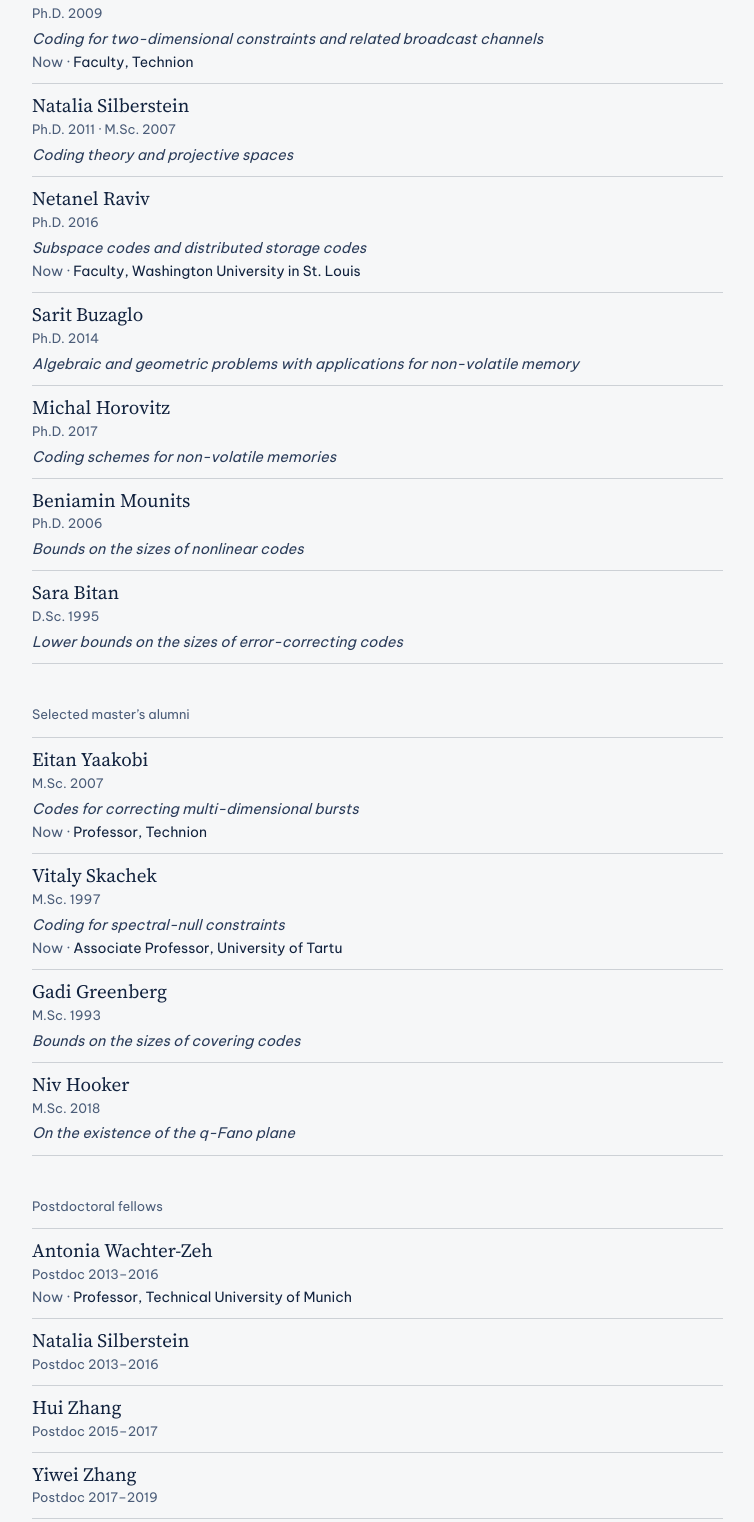
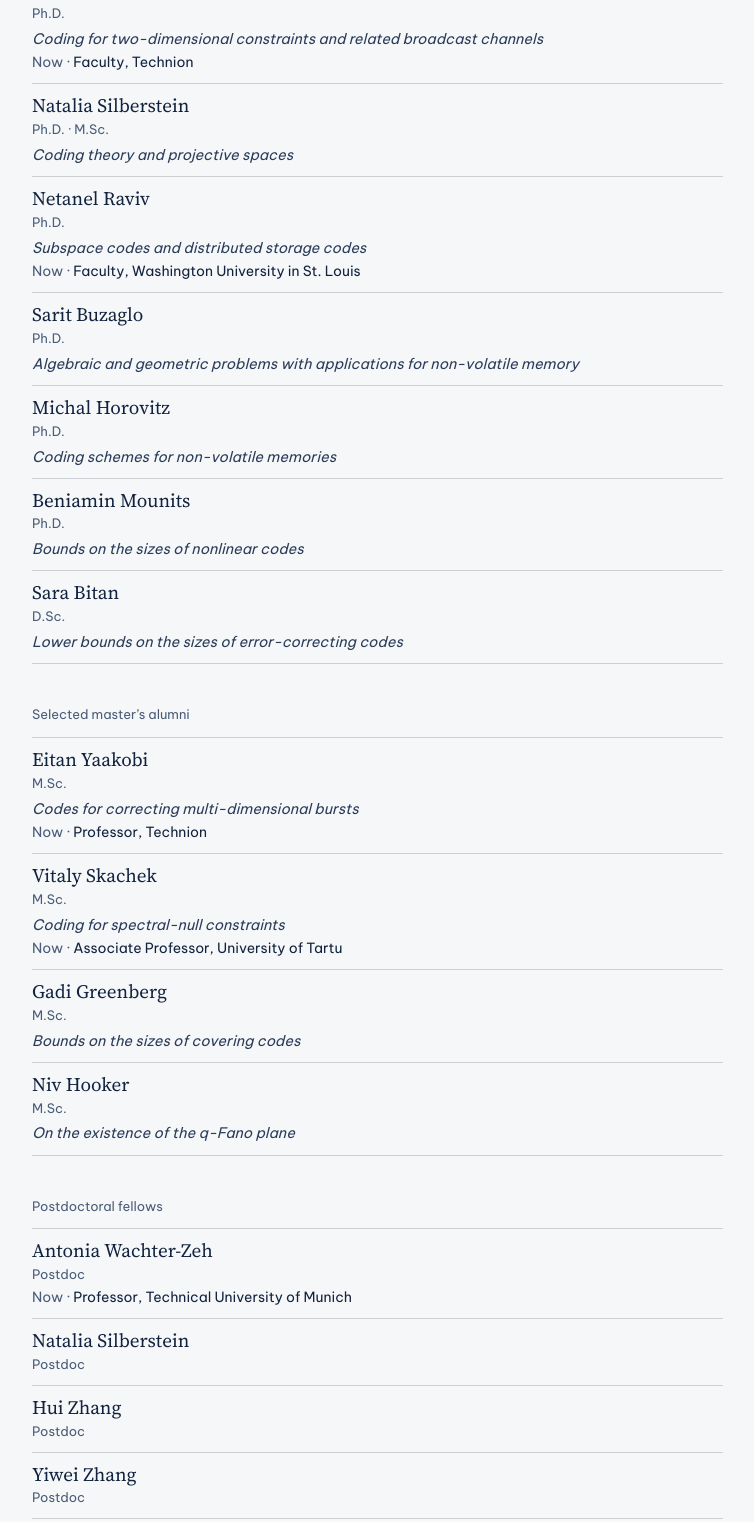
Before and after one commit to Fisv/Mini-Course-and-Workshop-on-Coding-theory-and-Combinatorics, a plain HTML site: page etzion.html in a window 1280 px wide. Shown: the part 2252-3774 px from the top of the page, without its empty margins (426-1180 px from the left). Drawn offline with Linux system fonts and the light colour scheme.

Commit message:
Fix Dau Son Hoang's name and drop years from alumni lists
Co-Authored-By: Claude Opus 5.5 <noreply@anthropic.com>

```diff
--- a/etzion.html
+++ b/etzion.html
@@ -82,28 +82,28 @@
       <div>
           <p class="sub">Doctoral alumni</p>
           <ol class="alumni">
-            <li><span class="alumni__name">Moshe Schwartz</span><span class="alumni__meta">Ph.D. 2004 · M.Sc. 1998</span><span class="alumni__thesis">Tilings, anticodes, and two-dimensional coding</span></li>
-            <li><span class="alumni__name">Ido Tal</span><span class="alumni__meta">Ph.D. 2009</span><span class="alumni__thesis">Coding for two-dimensional constraints and related broadcast channels</span><span class="alumni__now">Faculty, Technion</span></li>
-            <li><span class="alumni__name">Natalia Silberstein</span><span class="alumni__meta">Ph.D. 2011 · M.Sc. 2007</span><span class="alumni__thesis">Coding theory and projective spaces</span></li>
-            <li><span class="alumni__name">Netanel Raviv</span><span class="alumni__meta">Ph.D. 2016</span><span class="alumni__thesis">Subspace codes and distributed storage codes</span><span class="alumni__now">Faculty, Washington University in St. Louis</span></li>
-            <li><span class="alumni__name">Sarit Buzaglo</span><span class="alumni__meta">Ph.D. 2014</span><span class="alumni__thesis">Algebraic and geometric problems with applications for non-volatile memory</span></li>
-            <li><span class="alumni__name">Michal Horovitz</span><span class="alumni__meta">Ph.D. 2017</span><span class="alumni__thesis">Coding schemes for non-volatile memories</span></li>
-            <li><span class="alumni__name">Beniamin Mounits</span><span class="alumni__meta">Ph.D. 2006</span><span class="alumni__thesis">Bounds on the sizes of nonlinear codes</span></li>
-            <li><span class="alumni__name">Sara Bitan</span><span class="alumni__meta">D.Sc. 1995</span><span class="alumni__thesis">Lower bounds on the sizes of error-correcting codes</span></li>
+            <li><span class="alumni__name">Moshe Schwartz</span><span class="alumni__meta">Ph.D. · M.Sc.</span><span class="alumni__thesis">Tilings, anticodes, and two-dimensional coding</span></li>
+            <li><span class="alumni__name">Ido Tal</span><span class="alumni__meta">Ph.D.</span><span class="alumni__thesis">Coding for two-dimensional constraints and related broadcast channels</span><span class="alumni__now">Faculty, Technion</span></li>
+            <li><span class="alumni__name">Natalia Silberstein</span><span class="alumni__meta">Ph.D. · M.Sc.</span><span class="alumni__thesis">Coding theory and projective spaces</span></li>
+            <li><span class="alumni__name">Netanel Raviv</span><span class="alumni__meta">Ph.D.</span><span class="alumni__thesis">Subspace codes and distributed storage codes</span><span class="alumni__now">Faculty, Washington University in St. Louis</span></li>
+            <li><span class="alumni__name">Sarit Buzaglo</span><span class="alumni__meta">Ph.D.</span><span class="alumni__thesis">Algebraic and geometric problems with applications for non-volatile memory</span></li>
+            <li><span class="alumni__name">Michal Horovitz</span><span class="alumni__meta">Ph.D.</span><span class="alumni__thesis">Coding schemes for non-volatile memories</span></li>
+            <li><span class="alumni__name">Beniamin Mounits</span><span class="alumni__meta">Ph.D.</span><span class="alumni__thesis">Bounds on the sizes of nonlinear codes</span></li>
+            <li><span class="alumni__name">Sara Bitan</span><span class="alumni__meta">D.Sc.</span><span class="alumni__thesis">Lower bounds on the sizes of error-correcting codes</span></li>
           </ol>
           <p class="sub">Selected master’s alumni</p>
           <ol class="alumni">
-            <li><span class="alumni__name">Eitan Yaakobi</span><span class="alumni__meta">M.Sc. 2007</span><span class="alumni__thesis">Codes for correcting multi-dimensional bursts</span><span class="alumni__now">Professor, Technion</span></li>
-            <li><span class="alumni__name">Vitaly Skachek</span><span class="alumni__meta">M.Sc. 1997</span><span class="alumni__thesis">Coding for spectral-null constraints</span><span class="alumni__now">Associate Professor, University of Tartu</span></li>
-            <li><span class="alumni__name">Gadi Greenberg</span><span class="alumni__meta">M.Sc. 1993</span><span class="alumni__thesis">Bounds on the sizes of covering codes</span></li>
-            <li><span class="alumni__name">Niv Hooker</span><span class="alumni__meta">M.Sc. 2018</span><span class="alumni__thesis">On the existence of the q-Fano plane</span></li>
+            <li><span class="alumni__name">Eitan Yaakobi</span><span class="alumni__meta">M.Sc.</span><span class="alumni__thesis">Codes for correcting multi-dimensional bursts</span><span class="alumni__now">Professor, Technion</span></li>
+            <li><span class="alumni__name">Vitaly Skachek</span><span class="alumni__meta">M.Sc.</span><span class="alumni__thesis">Coding for spectral-null constraints</span><span class="alumni__now">Associate Professor, University of Tartu</span></li>
+            <li><span class="alumni__name">Gadi Greenberg</span><span class="alumni__meta">M.Sc.</span><span class="alumni__thesis">Bounds on the sizes of covering codes</span></li>
+            <li><span class="alumni__name">Niv Hooker</span><span class="alumni__meta">M.Sc.</span><span class="alumni__thesis">On the existence of the q-Fano plane</span></li>
           </ol>
           <p class="sub">Postdoctoral fellows</p>
           <ol class="alumni">
-            <li><span class="alumni__name">Antonia Wachter-Zeh</span><span class="alumni__meta">Postdoc 2013–2016</span><span class="alumni__now">Professor, Technical University of Munich</span></li>
-            <li><span class="alumni__name">Natalia Silberstein</span><span class="alumni__meta">Postdoc 2013–2016</span></li>
-            <li><span class="alumni__name">Hui Zhang</span><span class="alumni__meta">Postdoc 2015–2017</span></li>
-            <li><span class="alumni__name">Yiwei Zhang</span><span class="alumni__meta">Postdoc 2017–2019</span></li>
+            <li><span class="alumni__name">Antonia Wachter-Zeh</span><span class="alumni__meta">Postdoc</span><span class="alumni__now">Professor, Technical University of Munich</span></li>
+            <li><span class="alumni__name">Natalia Silberstein</span><span class="alumni__meta">Postdoc</span></li>
+            <li><span class="alumni__name">Hui Zhang</span><span class="alumni__meta">Postdoc</span></li>
+            <li><span class="alumni__name">Yiwei Zhang</span><span class="alumni__meta">Postdoc</span></li>
           </ol>
           <p class="sub">Current doctoral students</p>
           <ol class="alumni">
```
Also changed, not shown: chee.html (+10 -10 lines).
